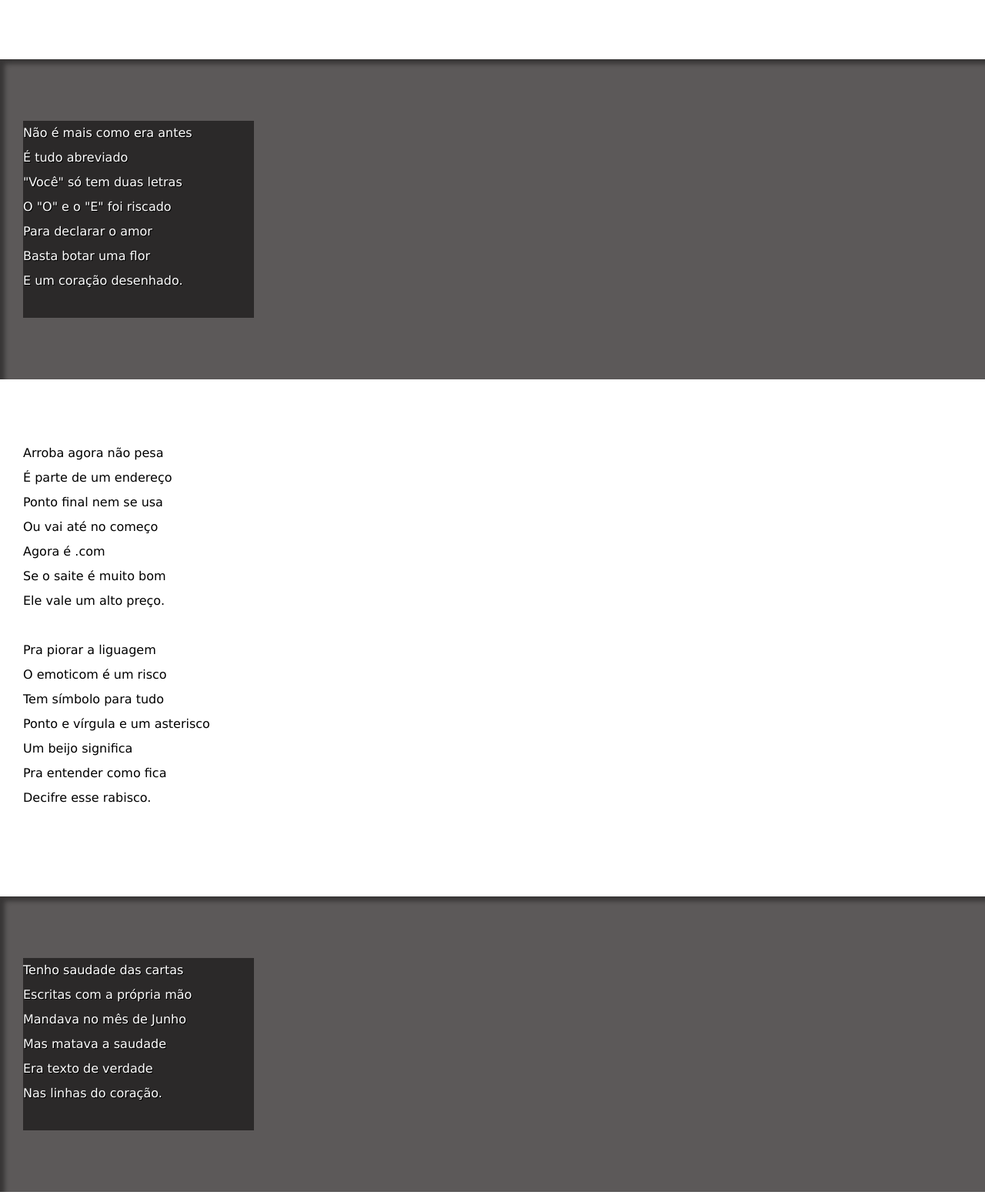
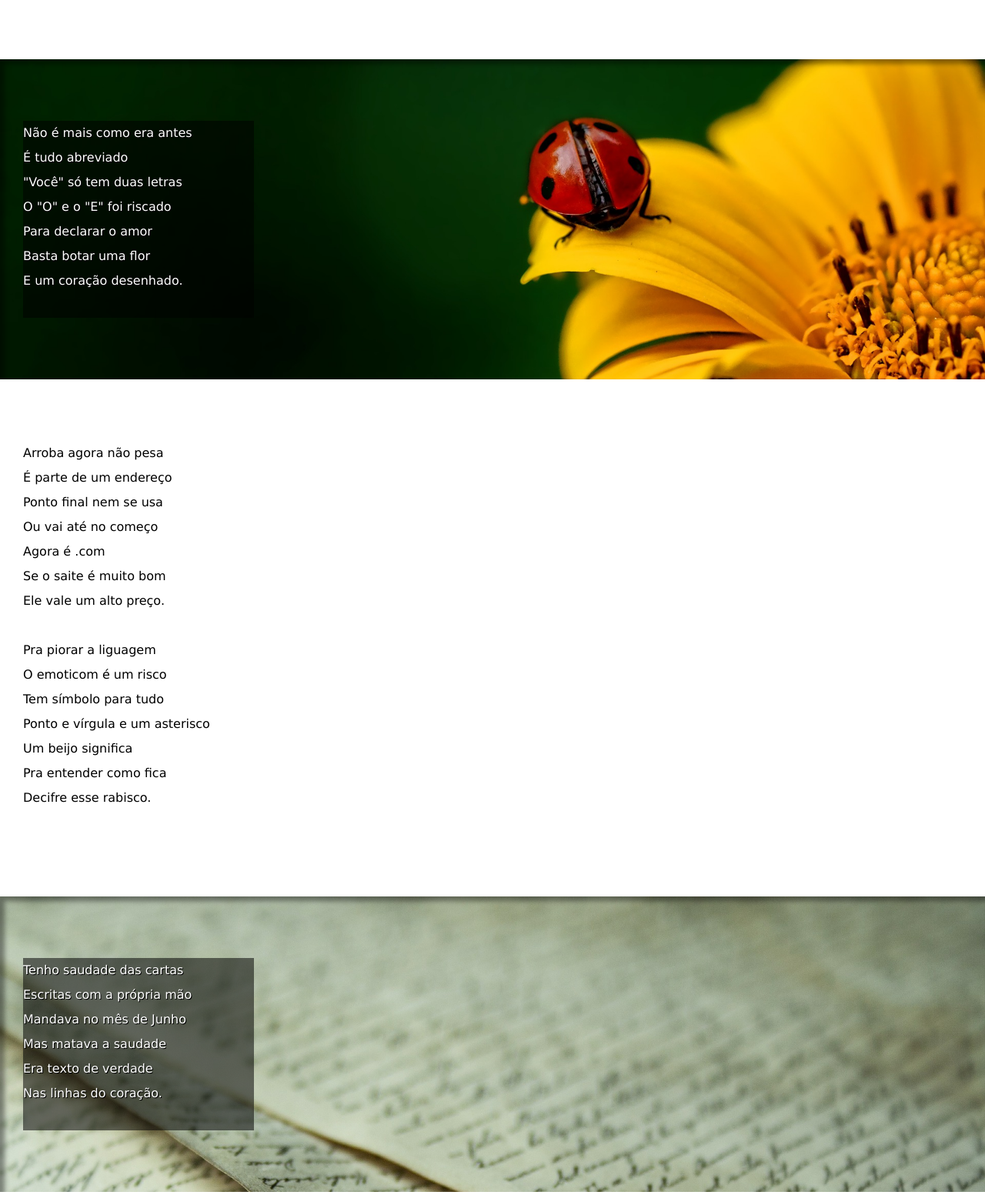
Before and after one commit to paulosdsm1/projeto-cordel, a plain HTML site: page index.html in a window 1280 px wide. Shown: the part 476-2029 px from the top of the page at 77% size. Drawn offline with Linux system fonts and the light colour scheme.

Commit message:
atualização

```diff
--- a/style.css
+++ b/style.css
@@ -80,12 +80,12 @@ section.imagem > p {
 }
 
 section#img01 {
-    background-image: url('../d012/imagens/background001.jpg');
+    background-image: url('../projeto-cordel/imagens/background001.jpg');
     background-position: right center;
 }
 
 section#img02 {
-    background-image: url('../d012/imagens/background002.jpg');
+    background-image: url('../projeto-cordel/imagens/background002.jpg');
 }
 
 footer {
```
